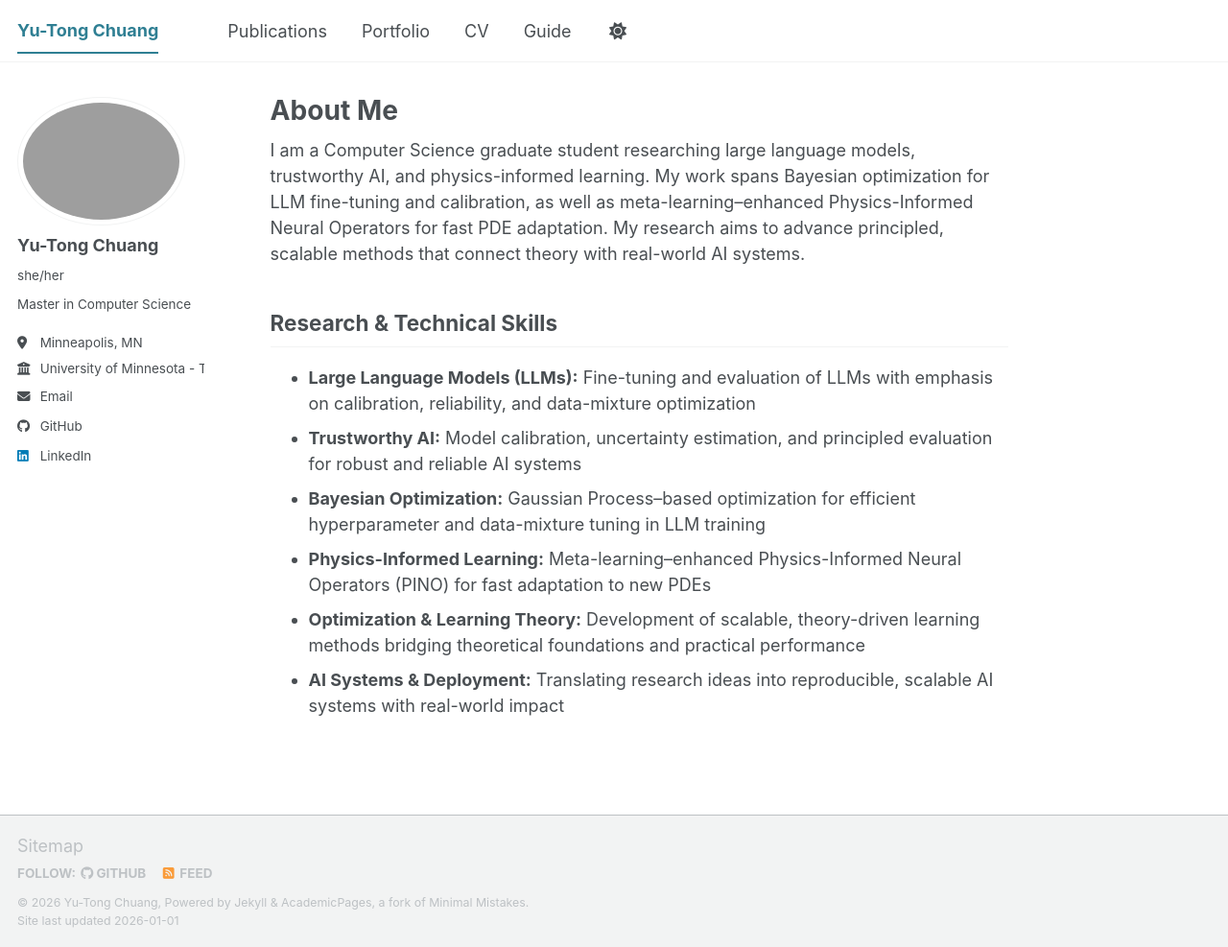
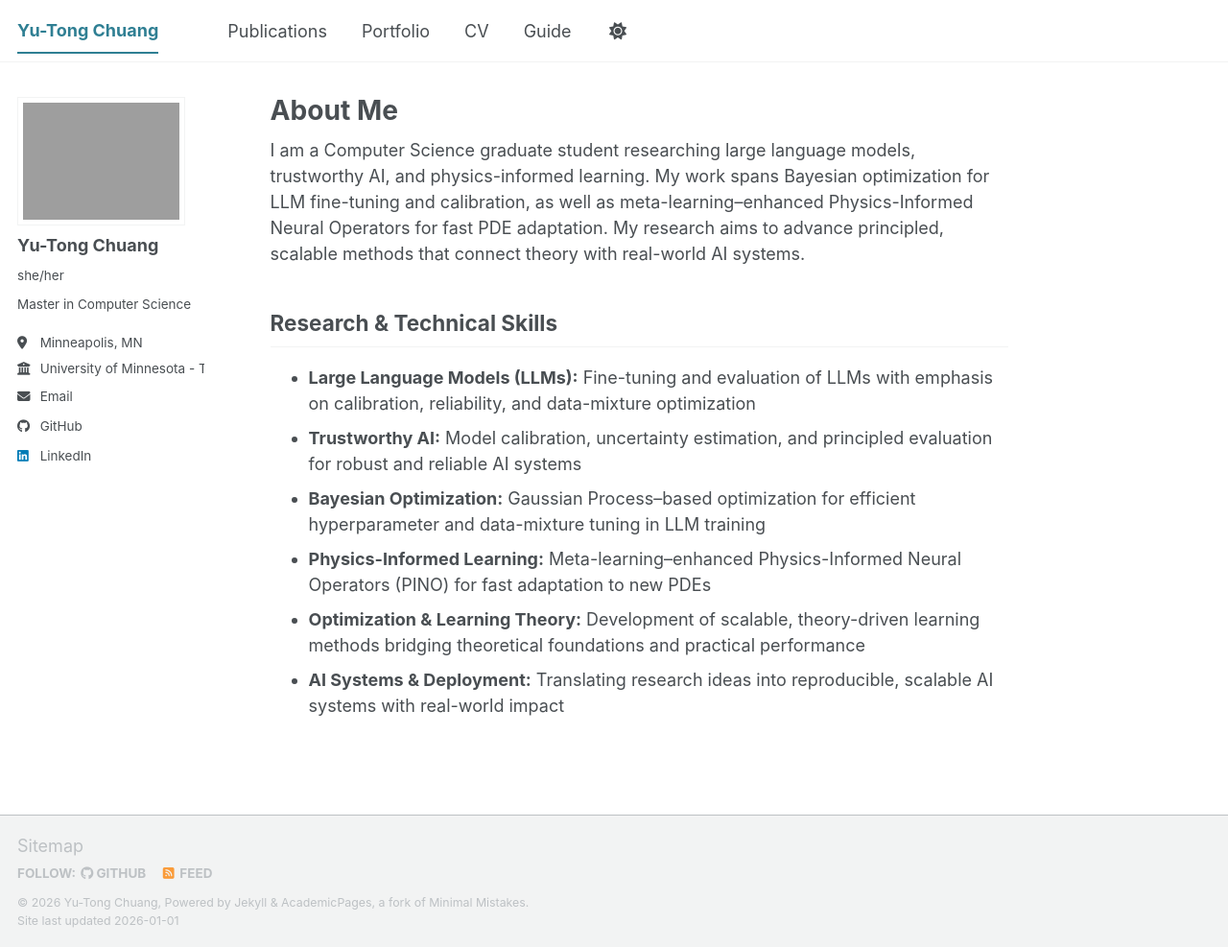
Before and after one commit to novia-aa/novia-aa.github.io, a Jekyll site: the page built from _pages/about.md, in a window 1280 px wide and 987 px high. Shown: the whole window at 96% size. Built offline with Jekyll 4.4.1, drawn with Linux system fonts in a browser that asks for light colours; a script bundle is joined from its source files by our own code; library files that are not in the unit come from our copies.

Commit message:
adjust profile layout

```diff
--- a/_sass/layout/_sidebar.scss
+++ b/_sass/layout/_sidebar.scss
@@ -7,8 +7,8 @@
    ========================================================================== */
 
 .sidebar {
-  -webkit-transform: translate3d(0, 0 , 0);
-          transform: translate3d(0, 0 , 0);
+  -webkit-transform: translate3d(0, 0, 0);
+  transform: translate3d(0, 0, 0);
 
   @include clearfix();
   margin-bottom: 1em;
@@ -19,7 +19,7 @@
 
   @media screen and (min-width: $sidebar-screen-min-width) {
     height: 100vh;
-    overflow-y: auto;               // Add scrollbar if the sidebar is too long
+    overflow-y: auto; // Add scrollbar if the sidebar is too long
     position: fixed;
     padding-top: $masthead-height;
   }
@@ -28,7 +28,7 @@
     @include span(2 of 12);
     opacity: 1;
     -webkit-transition: opacity 0.2s ease-in-out;
-            transition: opacity 0.2s ease-in-out;
+    transition: opacity 0.2s ease-in-out;
 
     &:hover {
       opacity: 1;
@@ -40,16 +40,22 @@
     padding-right: 0;
   }
 
-  h2, h3, h4, h5, h6 {
+  h2,
+  h3,
+  h4,
+  h5,
+  h6 {
     margin-bottom: 0;
     font-family: $sans-serif-narrow;
   }
 
-  h3, h4 {
+  h3,
+  h4 {
     font-size: $type-size-5;
   }
 
-  p, li {
+  p,
+  li {
     font-family: $sans-serif;
     font-size: $type-size-6;
     line-height: 1.5;
@@ -95,7 +101,7 @@
 
   img {
     max-width: 175px;
-    border-radius: 50%;
+    border-radius: 0; // make avatar rectangular instead of circular
 
     @include breakpoint($large) {
       padding: 5px;
@@ -127,6 +133,7 @@
     margin-bottom: 10px;
   }
 }
+
 .sidebar .author__name {
   font-family: $sans-serif;
   font-size: $type-size-5;
@@ -134,6 +141,7 @@
 
 .sidebar .author__desktop {
   display: none;
+
   @media screen and (min-width: 1024px) {
     display: block;
   }
```
